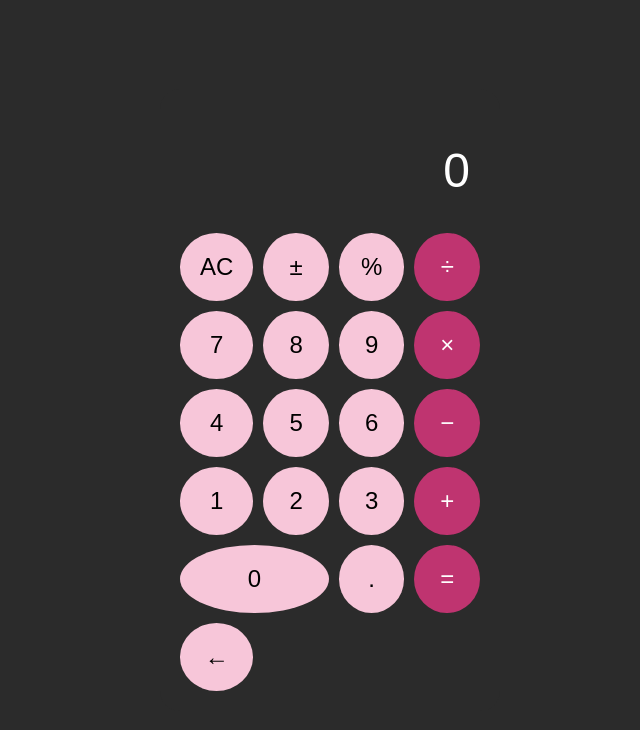
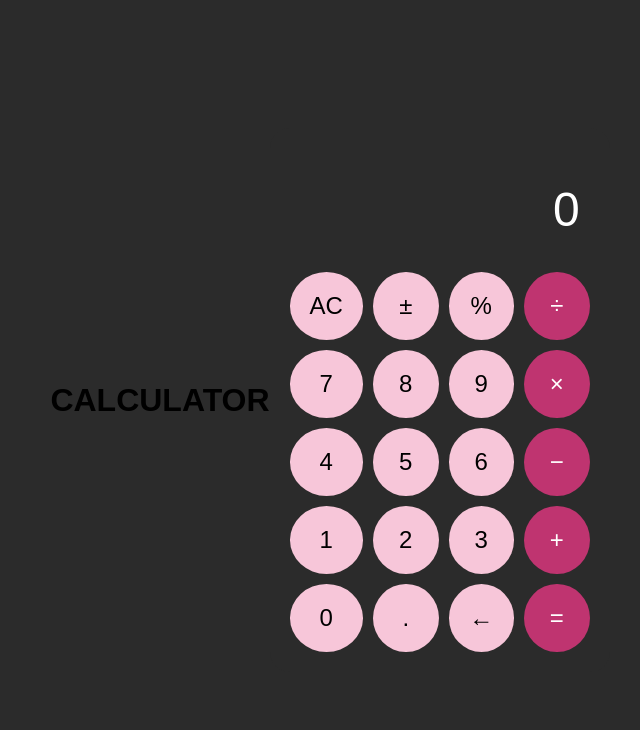
Before and after one commit to manasalaxmi/calculator, a plain HTML site: page index.html in a window 1280 px wide. Shown: the whole page, without its empty margins (310-950 px from the left). Drawn offline with Linux system fonts and the light colour scheme.

Commit message:
Update index.html

```diff
--- a/index.html
+++ b/index.html
@@ -2,10 +2,11 @@
 <html lang="en">
 <head>
   <meta charset="UTF-8" />
-  <title>Pastel Calculator</title>
+  <title>Calculator</title>
   <link rel="stylesheet" href="style.css" />
 </head>
 <body>
+  <h1>CALCULATOR</h1>
   <div id="calculator">
     <div id="subdisplay"></div>
     <div id="display">0</div>
@@ -30,11 +31,13 @@
       <button onclick="appendNumber('3')">3</button>
       <button class="operator" onclick="setOperator('+')">+</button>
 
-      <button onclick="appendNumber('0')" class="span-2">0</button>
+      <button onclick="appendNumber('0')">0</button>
       <button onclick="appendDecimal()">.</button>
-      <button class="operator" onclick="evaluate()">=</button>
+      <button onclick="backspace()">←</button>
+      <button class="operator" onclick="calculate()">=</button>
 
-      <button onclick="backspace()">←</button>
+
+
     </div>
   </div>
 
```
